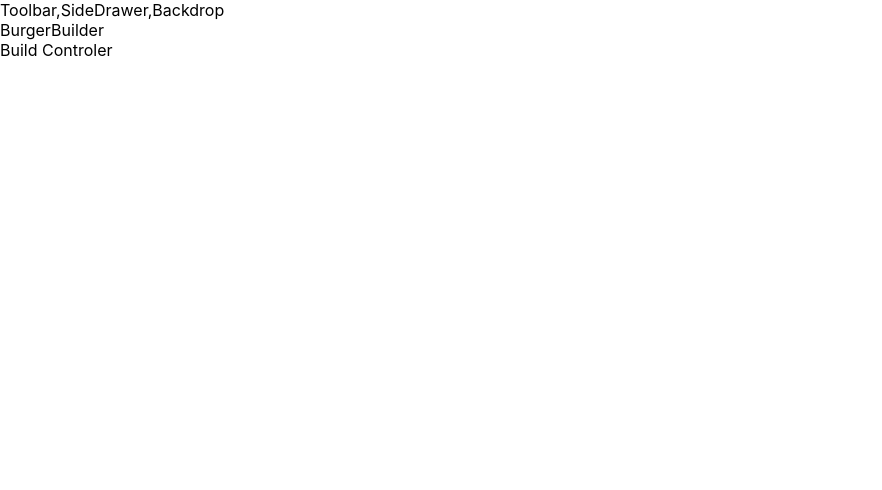
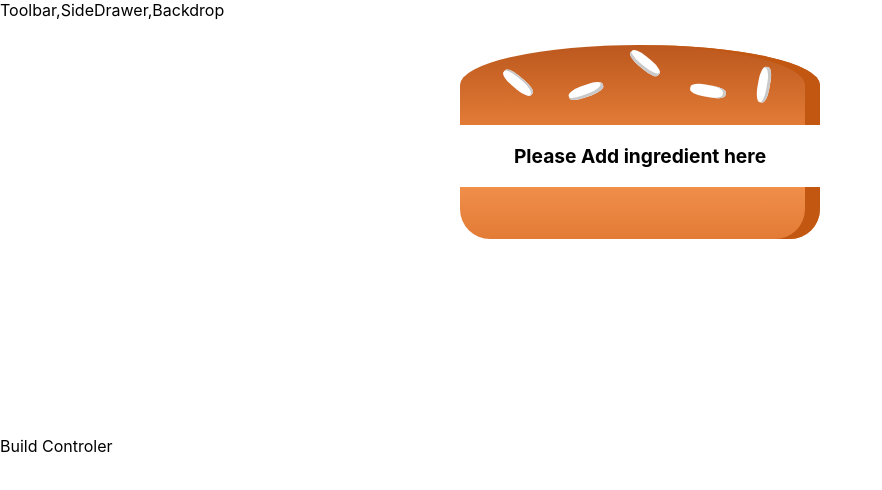
Before and after one commit to mayurms-iprogrammer/Burger-Builder-app, a React app: page / in a window 1280 px wide. Shown: the top 490 px of the page, without its empty margins (0-882 px from the left). Built offline with nearby package versions, Linux system fonts and the light colour scheme.

Commit message:
section 8 wip

```diff
--- a/package.json
+++ b/package.json
@@ -49,6 +49,7 @@
     "postcss-preset-env": "6.7.0",
     "postcss-safe-parser": "5.0.2",
     "prompts": "2.4.0",
+    "prop-types": "^15.7.2",
     "react": "^17.0.2",
     "react-app-polyfill": "^2.0.0",
     "react-dev-utils": "^11.0.3",
--- /dev/null
+++ b/src/components/Burger/Burger.css
@@ -0,0 +1,15 @@
+.Burger{
+    width: 100%;
+    margin: auto;
+    height: 250px;
+    overflow: auto;
+    text-align: center;
+    font-weight: bold;
+    font-size: 1.2rem;
+}
+@media (min-width:500px) and (min-height:401px){
+    .Burger{
+        width: 450px;
+        height: 400px;
+    }
+}
--- /dev/null
+++ b/src/components/Burger/Burger.js
@@ -0,0 +1,34 @@
+
+import './Burger.css';
+import BurgerIngredient from './BurgerIngredient/BurgerIngredient';
+const burger = (props) => {
+    let transformedIngrediants =Object.keys(props.ingredients)
+    .map(igkey=>{
+
+        return  [...Array(props.ingredients[igkey])].map((_,i)=>{
+
+            return <BurgerIngredient key={igkey + i} type={igkey}/>
+        })
+    }).reduce((arr,el)=>{
+        console.log(arr,el,"here array");
+
+        return arr.concat(el);
+    },[] )
+  if(transformedIngrediants.length==0){
+    transformedIngrediants=<p>Please Add ingredient here</p>
+  }
+
+
+    return (
+        <div className='Burger'>
+
+            <BurgerIngredient type='bread-top' />
+         {transformedIngrediants}
+            <BurgerIngredient type='bread-bottom' />
+
+
+        </div>
+    )
+
+}
+export default burger;
--- /dev/null
+++ b/src/components/Burger/BurgerIngredient/BurgerIngredient.css
@@ -0,0 +1,113 @@
+.BreadBottom {
+    height: 13%;
+    width: 80%;
+    background: linear-gradient(#F08E4A, #e27b36);
+    border-radius: 0 0 30px 30px;
+    box-shadow: inset -15px 0 #c15711;
+    margin: 2% auto;
+}
+
+.BreadTop {
+    height: 20%;
+    width: 80%;
+    background: linear-gradient(#bc581e, #e27b36);
+    border-radius: 50% 50% 0 0;
+    box-shadow: inset -15px 0 #c15711;
+    margin: 2% auto;
+    position: relative;
+}
+
+.Seeds1 {
+    width: 10%;
+    height: 15%;
+    position: absolute;
+    background-color: white;
+    left: 30%;
+    top: 50%;
+    border-radius: 40%;
+    transform: rotate(-20deg);
+    box-shadow: inset -2px -3px #c9c9c9;
+}
+
+.Seeds1:after {
+    content: "";
+    width: 100%;
+    height: 100%;
+    position: absolute;
+    background-color: white;
+    left: -170%;
+    top: -260%;
+    border-radius: 40%;
+    transform: rotate(60deg);
+    box-shadow: inset -1px 2px #c9c9c9;
+  }
+
+.Seeds1:before {
+    content: "";
+    width: 100%;
+    height: 100%;
+    position: absolute;
+    background-color: white;
+    left: 180%;
+    top: -50%;
+    border-radius: 40%;
+    transform: rotate(60deg);
+    box-shadow: inset -1px -3px #c9c9c9;
+  }
+
+  .Seeds2 {
+    width: 10%;
+    height: 15%;
+    position: absolute;
+    background-color: white;
+    left: 64%;
+    top: 50%;
+    border-radius: 40%;
+    transform: rotate(10deg);
+    box-shadow: inset -3px 0 #c9c9c9;
+  }
+
+  .Seeds2:before {
+    content: "";
+    width: 100%;
+    height: 100%;
+    position: absolute;
+    background-color: white;
+    left: 150%;
+    top: -130%;
+    border-radius: 40%;
+    transform: rotate(90deg);
+    box-shadow: inset 1px 3px #c9c9c9;
+  }
+
+
+.Meat {
+    width: 80%;
+    height: 8%;
+    background: linear-gradient(#7f3608, #702e05);
+    margin: 2% auto;
+    border-radius: 15px;
+}
+
+.Cheese {
+    width: 90%;
+    height: 4.5%;
+    margin: 2% auto;
+    background: linear-gradient(#f4d004, #d6bb22);
+    border-radius: 20px;
+}
+
+.Salad {
+    width: 85%;
+    height: 7%;
+    margin: 2% auto;
+    background: linear-gradient(#228c1d, #91ce50);
+    border-radius: 20px;
+}
+
+.Bacon {
+    width: 80%;
+    height: 3%;
+    background: linear-gradient(#bf3813, #c45e38);
+    margin: 2% auto;
+}
--- /dev/null
+++ b/src/components/Burger/BurgerIngredient/BurgerIngredient.js
@@ -0,0 +1,73 @@
+
+import './BurgerIngredient.css'
+import PropTypes from 'prop-types';
+
+import React, { Component } from 'react'
+
+export class BurgerIngredient extends Component {
+
+    constructor(props) {
+        super(props)
+
+        this.state = {
+
+        }
+    }
+
+    render() {
+        let ingredient = null;
+
+        switch (this.props.type) {
+            case ('bread-bottom'):
+                ingredient = <div className='BreadBottom'></div>;
+                break;
+
+            case ('bread-top'):
+                ingredient = (
+                    <div className='BreadTop'>
+                        <div className='Seeds1'></div>
+                        <div className='Seeds2'></div>
+                    </div>
+
+                )
+                break;
+
+            case ('meat'):
+                ingredient = (
+                    <div className='Meat'> </div>
+                )
+                break;
+
+
+            case ('cheese'):
+                ingredient = (
+                    <div className='Cheese'> </div>
+                )
+                break;
+
+            case ('bacon'):
+                ingredient = (
+                    <div className='Bacon'></div>
+                )
+                break;
+
+            case ('salad'):
+                ingredient = (
+                    <div className='Salad'></div>
+                )
+                break;
+
+
+
+        }
+ return ingredient;
+    }
+
+
+}
+
+BurgerIngredient.propTypes={
+ type:PropTypes.string.isRequired
+}
+
+export default BurgerIngredient
--- a/src/components/Layout/Layout.css
+++ b/src/components/Layout/Layout.css
@@ -1,4 +1,3 @@
 .Content{
     margin-top: 16px;
-    background-color: red;
 }
--- a/src/components/Layout/Layout.js
+++ b/src/components/Layout/Layout.js
@@ -1,11 +1,11 @@
 import React from "react";
 import Aux from "../../hoc/Aux";
-import classes from './Layout.css';
+import './Layout.css';
 const layout = (props) => (
     <Aux>
-        <div className={classes.Content}>Toolbar,SideDrawer,Backdrop</div>
+        <div >Toolbar,SideDrawer,Backdrop</div>
 
-        <main className={classes.Content} >{props.children}</main>
+        <main className="Content" >{props.children}</main>
     </Aux>
 );
 export default layout;
--- a/src/containers/BurgerBuilder/BurgerBuilder.js
+++ b/src/containers/BurgerBuilder/BurgerBuilder.js
@@ -1,11 +1,26 @@
 import React, { Component } from 'react';
 import Aux from "../../hoc/Aux";
+import Burger from '../../components/Burger/Burger';
 
 export class BurgerBuilder extends Component {
+    constructor(props) {
+        super(props)
+
+        this.state = {
+             ingredient:{
+                 salad:0,
+                 bacon:0,
+                 cheese:0,
+                 meat:0,
+
+             }
+        }
+    }
+
     render() {
         return (
             <Aux>
-                <div>BurgerBuilder</div>
+              <Burger ingredients={this.state.ingredient}/>
                 <div>Build Controler</div>
 
             </Aux>
```
Also changed, not shown: src/components/Burger/BuildControlers/BuildControl/BuildControl.css (added, +56 -0 lines), src/components/Burger/BuildControlers/BuildControl/BuildControl.js (added, +11 -0 lines), src/components/Burger/BuildControlers/BuildControls.css (added, +9 -0 lines), src/components/Burger/BuildControlers/BuildControls.js (added, +17 -0 lines).
